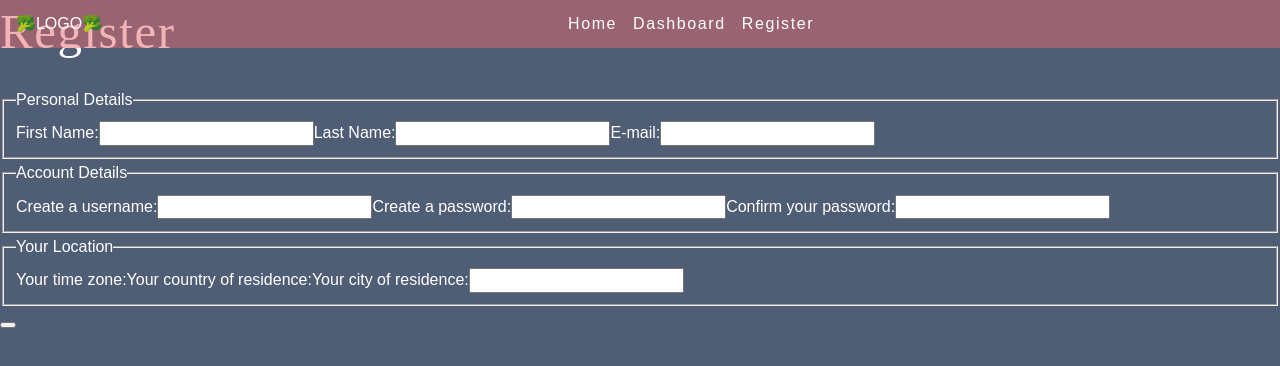
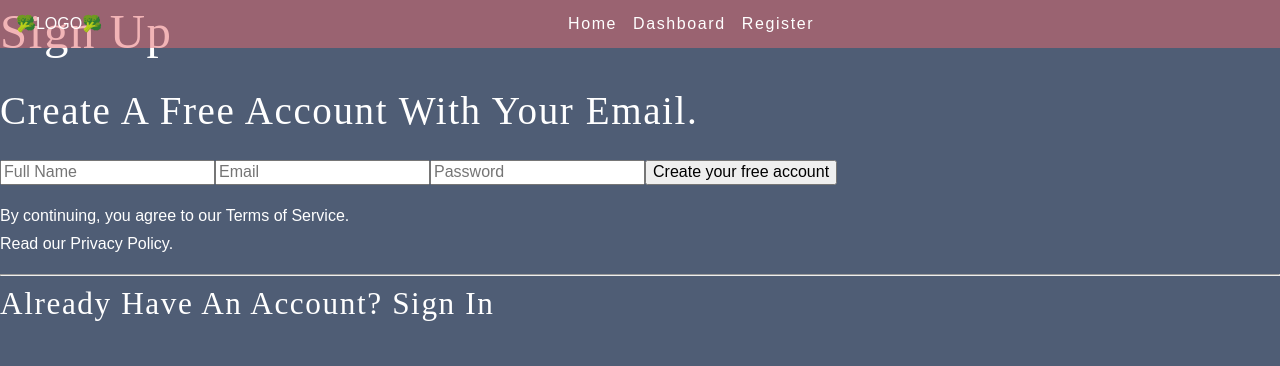
Before and after one commit to JiiXaa/phonecall-site, a React (Create React App) app in the folder client/: page /register in a window 1280 px wide. Shown: the top 366 px of the page. Built offline with nearby package versions, Linux system fonts and the light colour scheme.

Commit message:
stripped down everything to just input fields for full name, email, password and submit button. added h2, h3 and p elements, and hr

```diff
--- a/client/src/pages/Register.js
+++ b/client/src/pages/Register.js
@@ -2,37 +2,17 @@ const Register = () => {
   return (
     <>
       <div className='classes here'>
-        <h1>Register</h1>
+        <h1>Sign Up</h1>
+        <h2>Create a free account with your email.</h2>
         <form>
-          <fieldset>
-            <legend>Personal Details</legend>
-            <label for="fname">First Name:</label>
-            <input type="text" id="fname" name="first_name" required/>
-            <label for="lname">Last Name:</label>
-            <input type="text" id="lname" name="last_name"/>
-            <label for="email">E-mail:</label>
-            <input type="email" id="email" name="email" required/>
-          </fieldset>
-          <fieldset>
-            <legend>Account Details</legend>
-            <label for="username">Create a username:</label>
-            <input type="text" id="username" name="username" required/>
-            <label for="password1">Create a password:</label>
-            <input type="password" id="password1" name="password1" required/>
-            <label for="password2">Confirm your password:</label>
-            <input type="password" id="password2" name="password2" required/>
-          </fieldset>
-          <fieldset>
-            <legend>Your Location</legend>
-            <label for="time_zone">Your time zone:</label>
-
-            <label for="country">Your country of residence:</label>
-
-            <label for="city">Your city of residence:</label>
-            <input type="text" id="city" name="city"/>
-          </fieldset>
-          <button type="submit"></button>
+          <input type="text" id="full_name" name="full_name" placeholder="Full Name" required/>
+          <input type="email" id="email" name="email" placeholder="Email" required/>
+          <input type="password" id="password" name="password" placeholder="Password" required/>
+          <button type="submit">Create your free account</button>
         </form>
+        <p>By continuing, you agree to our Terms of Service.<br/>Read our Privacy Policy.</p>
+        <hr/>
+        <h3>Already have an account? Sign in</h3>
       </div>
     </>
   );
```
